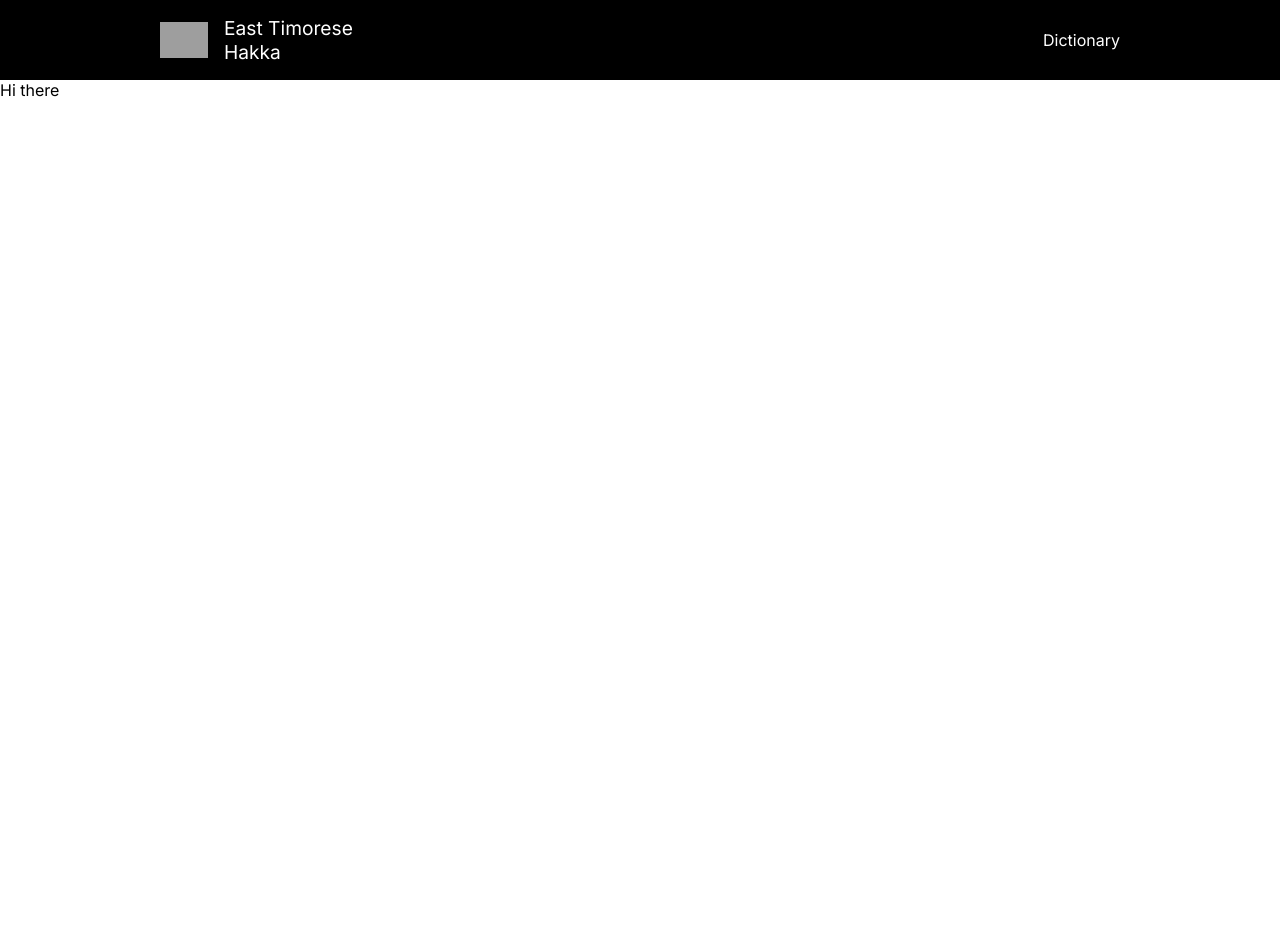
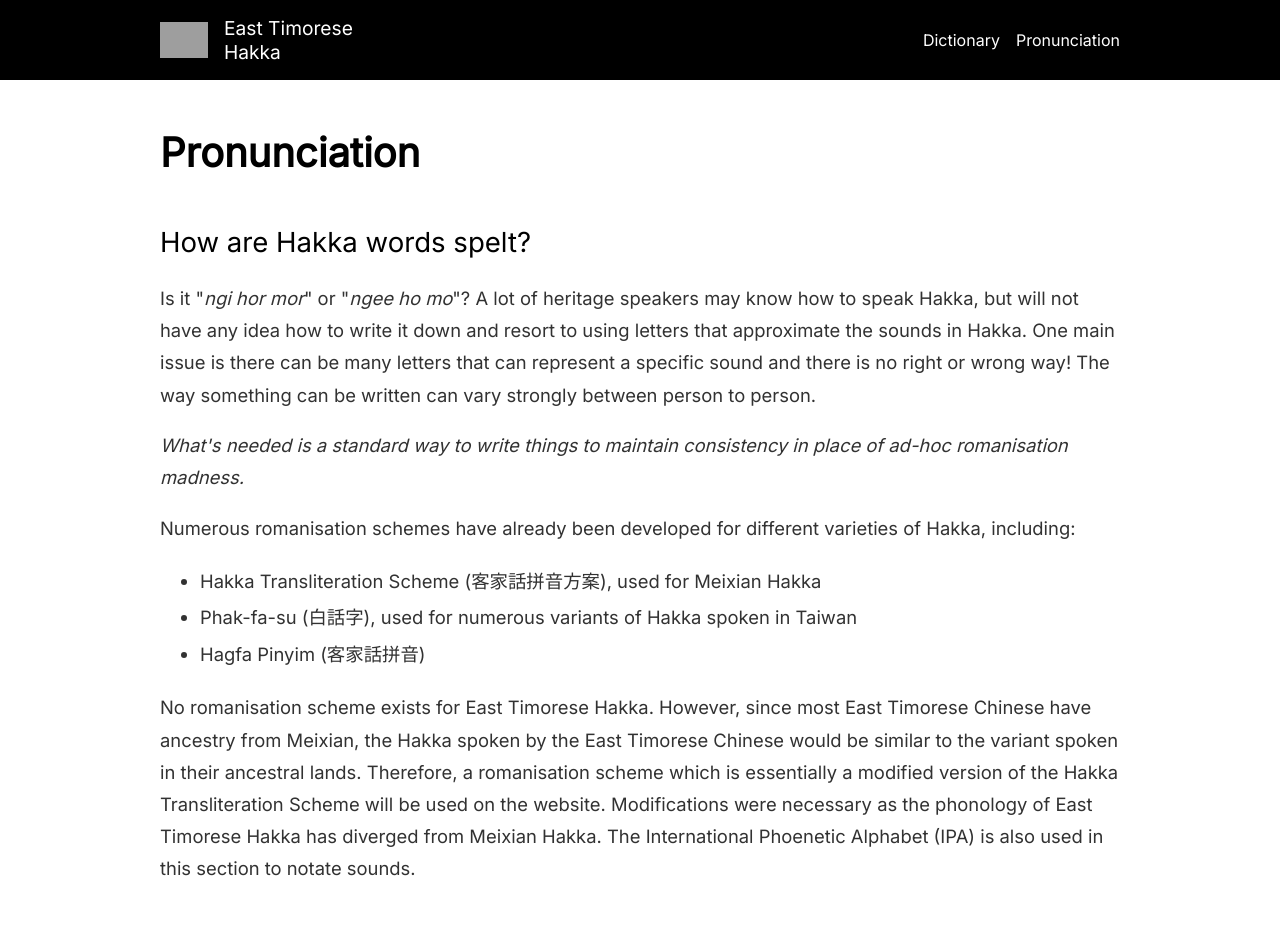
Before and after one commit to steven-lay/easttimoresehakka-dictionary-site, a Next.js app: page /pronunciation in a window 1280 px wide. Shown: the top 937 px of the page. Before the commit the page ends 800 px from the top, so only its background shows below. Built offline with nearby package versions, Linux system fonts and the light colour scheme; grey boxes are pictures that could not be loaded.

Commit message:
Add initial markdown

```diff
--- a/components/Header.jsx
+++ b/components/Header.jsx
@@ -12,6 +12,9 @@ export default function Header() {
         <ContentArea>
           <Link href="/">
             <StyledLink>Dictionary</StyledLink>
+          </Link>
+          <Link href="/pronunciation">
+            <StyledLink>Pronunciation</StyledLink>
           </Link>
         </ContentArea>
       </HeaderContainer>
--- /dev/null
+++ b/components/MDwrapper.jsx
@@ -0,0 +1,52 @@
+import styled from 'styled-components'
+
+export const MDwrapper = styled.article`
+  width: 60rem;
+  margin: 0 auto;
+  font-size: 115%;
+
+  h1 {
+    margin-top: 3rem;
+    font-size: 2.5rem;
+    font-weight: 600;
+  }
+
+  h2,
+  h3 {
+    margin-top: 3rem;
+    font-weight: 500;
+  }
+
+  p {
+    line-height: 1.75;
+  }
+
+  p,
+  li {
+    color: rgb(50, 50, 50);
+  }
+
+  li {
+    line-height: 2;
+  }
+
+  strong {
+    font-weight: 600;
+  }
+
+  table {
+    border-collapse: collapse;
+    width: 100%;
+  }
+
+  th {
+    text-align: left;
+    background-color: lightgray;
+  }
+
+  td,
+  th {
+    border: 1px solid gray;
+    padding: 0.75rem 1rem;
+  }
+`
--- a/next.config.js
+++ /dev/null
@@ -1,3 +0,0 @@
-module.exports = {
-  reactStrictMode: true,
-}
--- /dev/null
+++ b/next.config.mjs
@@ -0,0 +1,23 @@
+import remarkGfm from 'remark-gfm'
+
+export default {
+  reactStrictMode: true,
+  pageExtensions: ['md', 'mdx', 'tsx', 'ts', 'jsx', 'js'],
+  webpack(config, options) {
+    config.module.rules.push({
+      test: /\.mdx?$/,
+      use: [
+        options.defaultLoaders.babel,
+        {
+          loader: '@mdx-js/loader',
+          /** @type {import('@mdx-js/loader').Options} */
+          options: {
+            remarkPlugins: [remarkGfm],
+          },
+        },
+      ],
+    })
+
+    return config
+  },
+}
--- a/package.json
+++ b/package.json
@@ -8,12 +8,15 @@
     "lint": "next lint"
   },
   "dependencies": {
+    "@mdx-js/loader": "^2.0.0-rc.2",
     "next": "12.0.4",
     "react": "17.0.2",
     "react-debounce-input": "^3.2.5",
     "react-dom": "17.0.2",
     "react-icons": "^4.3.1",
     "react-paginate": "^8.0.0",
+    "remark-gfm": "^3.0.1",
+    "remark-sub-super": "^1.0.20",
     "styled-components": "^5.3.3"
   },
   "devDependencies": {
--- a/pages/pronunciation.jsx
+++ /dev/null
@@ -1,3 +0,0 @@
-export default function Pronunciation() {
-  return <div>Hi there</div>
-}
--- /dev/null
+++ b/pages/pronunciation.mdx
@@ -0,0 +1,88 @@
+import { MDwrapper } from '../components/MDwrapper';
+
+export default function Layout({children}) {
+  return <MDwrapper>{children}</MDwrapper>;
+}
+
+# Pronunciation
+
+## How are Hakka words spelt?
+
+Is it "*ngi hor mor*" or "*ngee ho mo*"? A lot of heritage speakers may know how
+to speak Hakka, but will not have any idea how to write it down and resort to
+using letters that approximate the sounds in Hakka. One main issue is there can
+be many letters that can represent a specific sound and there is no right or
+wrong way! The way something can be written can vary strongly between person to
+person.
+
+*What's needed is a standard way to write things to maintain consistency in place of ad-hoc romanisation madness.*
+
+Numerous romanisation schemes have already been developed for different
+varieties of Hakka, including:
+
+- Hakka Transliteration Scheme (客家話拼音方案), used for Meixian Hakka
+- Phak-fa-su (白話字), used for numerous variants of Hakka spoken in Taiwan
+- Hagfa Pinyim (客家話拼音)
+
+No romanisation scheme exists for East Timorese Hakka. However, since most East
+Timorese Chinese have ancestry from Meixian, the Hakka spoken by the East
+Timorese Chinese would be similar to the variant spoken in their ancestral
+lands. Therefore, a romanisation scheme which is essentially a modified version
+of the Hakka Transliteration Scheme will be used on the website. Modifications
+were necessary as the phonology of East Timorese Hakka has diverged from Meixian
+Hakka. The International Phoenetic Alphabet (IPA) is also used in this section
+to notate sounds.
+
+## Basic theory
+
+The basic unit of sound in Hakka (and other Chinese languages in general) is the
+syllable, which can usually be represented by a corresponding Chinese character
+and also carries it's own specific meaning. A syllable consists of three
+components:
+
+<p style={{ textAlign: 'center' }}>Syllable = (Initial) + Final + Tone number</p>
+
+Initials are consonants which may be found at the start of a Hakka syllable,
+whilst finals sounds contain a vowel and can be found at the end of a syllable,
+or may be the actual syllable itself. Tones will be discussed at a later
+section. By combining these three components, an accurate representation of the
+pronunciation can be made. Let's have a look at an example:
+
+The word *sam^1^* (三) meaning 'three' can be broken down into the three
+components:
+
+- s - Intial
+- am - Final
+- 3 - Tone number
+
+Here are a few examples of words written in Romanisation:
+
+- ho^3^ kon^4^ <br/> Good Looking
+- o^4^ zu^1^ <br/> Australia
+- men^4^ bau^1^ <br/> Bread
+
+
+There are a total of 20 initials, 65 finals and 6 tones in East Timorese Hakka.
+We will first look at initials and finals. Below you will find the tables of all
+the initials and finals in East Timorese Hakka.
+
+## Table of initials
+
+
+
+## Table of finals
+
+| Syntax      | Description |
+| ----------- | ----------- |
+| Header      | Title       |
+| Paragraph   | Text        |
+
+### Notes
+
+When there is a final beginning with i (iau, ia etc.) that has no intial, the i
+is replaced with a y unless the final is i itself.
+
+For example:
+
+- **i^3^** is written as **yi^3^**
+- **iap^6^** is written as **yap^6^**
```
